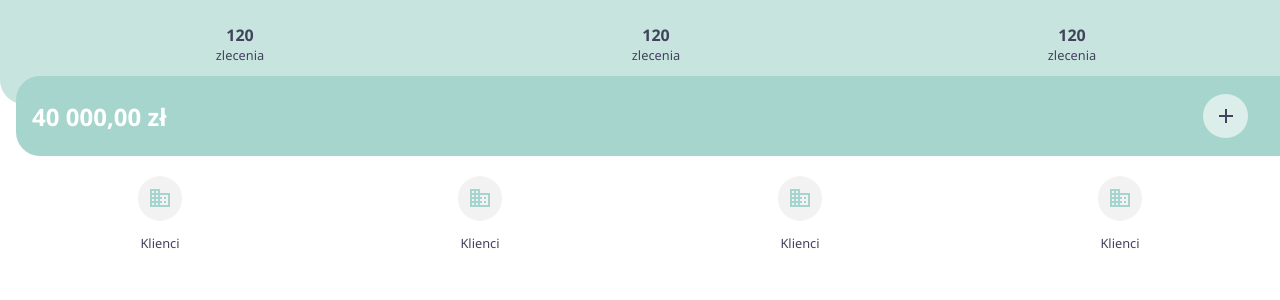
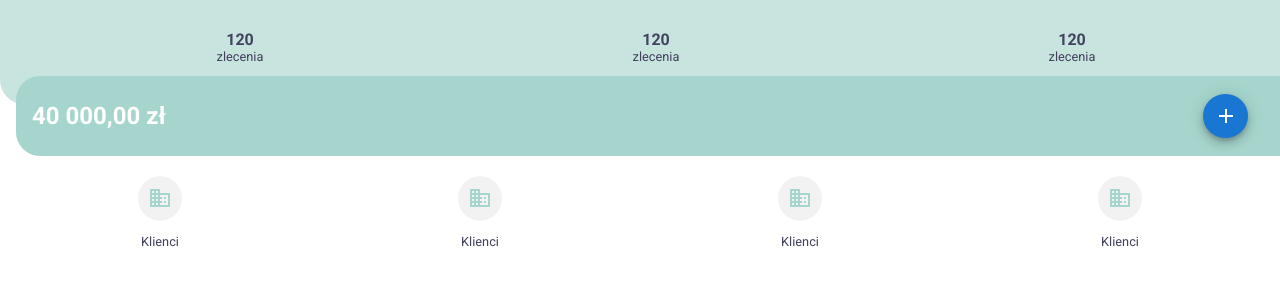
Before and after one commit to patkocz/karta-pracy, a React (Create React App) app: page / in a window 1280 px wide. Shown: the top 300 px of the page. Built offline with nearby package versions, Linux system fonts and the light colour scheme.

Commit message:
added material ui

```diff
--- a/package.json
+++ b/package.json
@@ -3,6 +3,11 @@
   "version": "0.1.0",
   "private": true,
   "dependencies": {
+    "@emotion/react": "^11.4.1",
+    "@emotion/styled": "^11.3.0",
+    "@fontsource/roboto": "^4.5.1",
+    "@mui/icons-material": "^5.0.1",
+    "@mui/material": "^5.0.2",
     "@testing-library/jest-dom": "^5.14.1",
     "@testing-library/react": "^11.2.7",
     "@testing-library/user-event": "^12.8.3",
--- a/src/components/Header/Header.tsx
+++ b/src/components/Header/Header.tsx
@@ -1,3 +1,5 @@
+import { Fab } from '@mui/material';
+import AddIcon from '@mui/icons-material/Add';
 import React from 'react';
 
 const iconPath = process.env.PUBLIC_URL +  '/svg/add_black_24dp.svg';
@@ -27,9 +29,12 @@ const Header = () => {
 
       <div className="action-section">
         <h2>40 000,00 zł</h2>
-        <button className="add-btn">
-          <img src={iconPath} />
-        </button>
+        {/* <button className="add-btn">
+          <img src={iconPath} alt="add item icon" />
+        </button> */}
+        <Fab color="primary" aria-label="add" className="add-btn">
+          <AddIcon />
+        </Fab>
       </div>
 
     </div>
--- a/src/components/Navigation/Navigation.tsx
+++ b/src/components/Navigation/Navigation.tsx
@@ -7,28 +7,28 @@ export const Navigation = () => {
     <div className="navigation">
       <div className="navigation-item">
         <div className="navigation-item-icon">
-          <img src={iconPath} />
+          <img src={iconPath} alt="icon"/>
         </div>
         <div className="navigation-item-label">Klienci</div>
       </div>
 
       <div className="navigation-item">
         <div className="navigation-item-icon">
-        <img src={iconPath} />
+        <img src={iconPath} alt="icon" />
         </div>
         <div className="navigation-item-label">Klienci</div>
       </div>
 
       <div className="navigation-item">
         <div className="navigation-item-icon">
-        <img src={iconPath} />
+        <img src={iconPath} alt="icon" />
         </div>
         <div className="navigation-item-label">Klienci</div>
       </div>
 
       <div className="navigation-item">
         <div className="navigation-item-icon">
-        <img src={iconPath} />
+        <img src={iconPath} alt="icon" />
         </div>
         <div className="navigation-item-label">Klienci</div>
       </div>
--- a/src/styles/fonts.scss
+++ b/src/styles/fonts.scss
@@ -5,7 +5,7 @@
 
 body {
   margin: 0;
-  font-family: yaldevi, "Segoe UI", "Roboto", sans-serif;
+  font-family: "Roboto", yaldevi, "Segoe UI", sans-serif;
   -webkit-font-smoothing: antialiased;
   -moz-osx-font-smoothing: grayscale;
 }
--- a/src/styles/header.scss
+++ b/src/styles/header.scss
@@ -55,13 +55,13 @@
     width: 2.8rem;
     height: 2.8rem;
     margin-right: 2rem;
-    border: none;
-    background-color: $btn-background;
-    border-radius: 50%;
+    // border: none;
+    // background-color: $btn-background;
+    // border-radius: 50%;
 
-    display: flex;
-    align-items: center;
-    justify-content: center;
+    // display: flex;
+    // align-items: center;
+    // justify-content: center;
   }
 
   > h2 {
--- a/src/styles/index.scss
+++ b/src/styles/index.scss
@@ -1,4 +1,10 @@
 @import-normalize;
+
+@import "@fontsource/roboto/300.css";
+@import "@fontsource/roboto/400.css";
+@import "@fontsource/roboto/500.css";
+@import "@fontsource/roboto/700.css";
+
 @import "./fonts.scss";
 @import "./colors.scss";
 @import "./app.scss";
```
Also changed, not shown: 1 other file (tests, documents, lock files or other folders).
